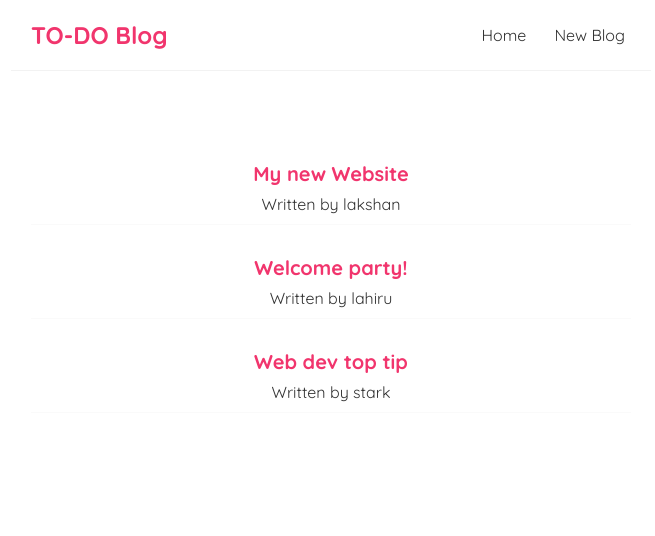
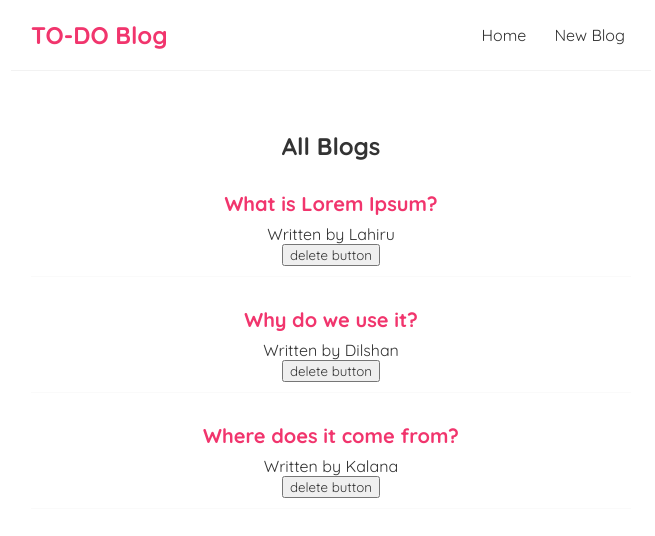
Before and after one commit to LahiruLakshan/Learning-ReactJS, a React (Create React App) app: page / in a window 1280 px wide. Shown: the top 536 px of the page, without its empty margins (309-964 px from the left). Built offline with nearby package versions, Linux system fonts and the light colour scheme; data requests are answered from the project's data file.

Commit message:
blog to given json data

```diff
--- /dev/null
+++ b/data/db.json
@@ -0,0 +1,22 @@
+{
+  "blogs": [
+    {
+      "title": "What is Lorem Ipsum?",
+      "body": "Lorem Ipsum is simply dummy text of the printing and typesetting industry. Lorem Ipsum has been the industry's standard dummy text ever since the 1500s, when an unknown printer took a galley of type and scrambled it to make a type specimen book. It has survived not only five centuries, but also the leap into electronic typesetting, remaining essentially unchanged. It was popularised in the 1960s with the release of Letraset sheets containing Lorem Ipsum passages, and more recently with desktop publishing software like Aldus PageMaker including versions of Lorem Ipsum.",
+      "author": "Lahiru",
+      "id": 1
+    },
+    {
+      "title": "Why do we use it?",
+      "body": "It is a long established fact that a reader will be distracted by the readable content of a page when looking at its layout. The point of using Lorem Ipsum is that it has a more-or-less normal distribution of letters, as opposed to using 'Content here, content here', making it look like readable English. Many desktop publishing packages and web page editors now use Lorem Ipsum as their default model text, and a search for 'lorem ipsum' will uncover many web sites still in their infancy. Various versions have evolved over the years, sometimes by accident, sometimes on purpose (injected humour and the like).",
+      "author": "Dilshan",
+      "id": 2
+    },
+    {
+      "title": "Where does it come from?",
+      "body": "Contrary to popular belief, Lorem Ipsum is not simply random text. It has roots in a piece of classical Latin literature from 45 BC, making it over 2000 years old. Richard McClintock, a Latin professor at Hampden-Sydney College in Virginia, looked up one of the more obscure Latin words, consectetur, from a Lorem Ipsum passage, and going through the cites of the word in classical literature, discovered the undoubtable source. Lorem Ipsum comes from sections 1.10.32 and 1.10.33 of \"de Finibus Bonorum et Malorum\" (The Extremes of Good and Evil) by Cicero, written in 45 BC. This book is a treatise on the theory of ethics, very popular during the Renaissance. The first line of Lorem Ipsum, \"Lorem ipsum dolor sit amet..\", comes from a line in section 1.10.32.",
+      "author": "Kalana",
+      "id": 3
+    }
+  ]
+}
--- /dev/null
+++ b/src/blogList.js
@@ -0,0 +1,22 @@
+import React from 'react';
+
+const BlogList = ({blogs, title, handleDelete}) => {
+
+    // const blogs = props.blogs;
+    // const title = props.title;
+
+    return (
+        <div className={"blog-list"}>
+            <h2>{title}</h2>
+            {blogs.map((blog) => (
+                <div className={"blog-preview"} key={blog.id}>
+                    <h2>{blog.title}</h2>
+                    <p>Written by {blog.author}</p>
+                    <button onClick={() => handleDelete(blog.id)}>delete button</button>
+                </div>
+            ))}
+        </div>
+    );
+}
+
+export default BlogList;
--- a/src/home.js
+++ b/src/home.js
@@ -1,28 +1,50 @@
-import React, {useState} from 'react';
+import React, {useEffect, useState} from 'react';
+import BlogList from "./blogList";
 
 const Home = (props) => {
-    const [blogs, setBBlogs] = useState([
-        {title: "My new Website", body: "lorem ipsum...", author: "lakshan", id: 1},
-        {title: "Welcome party!", body: "lorem ipsum...", author: "lahiru", id: 2},
-        {title: "Web dev top tip", body: "lorem ipsum...", author: "stark", id: 3}
-    ]);
+    const [blogs, setBlogs] = useState(null);
+    const [isPending, setIsPending] = useState(true)
+    const [error, setError] = useState(null)
+    const [name, setName]  = useState("lahiru")
+
     const handleClick = () => {
         console.log("hello, lahiru");
+        setName("Tissera");
+
     }
 
+    const handleDelete =(id) => {
+        const newBlogs = blogs.filter(blog => blog.id !== id);
+        setBlogs(newBlogs);
+    }
+
+    useEffect(() => {
+        setTimeout(() => {
+            fetch("http://localhost:8000/blogs")
+                .then(res =>{
+                    if (!res.ok){
+                        throw Error("Could not fetch the data for that resource")
+                    }
+                    return res.json();
+                })
+                .then(data => {
+                    setBlogs(data);
+                    setIsPending(false);
+                    setError(null);
+                })
+                .catch(err => {
+                    setIsPending(false)
+                    setError(err.message);
+            })
+        }, 1000)
+    },[])
 
     return (
         <div className={"home"}>
+            {error && <div>{error}</div>}
+            {isPending && <div>Loading...</div>}
+            {blogs && <BlogList blogs={blogs} title={"All Blogs"} handleDelete={handleDelete}/>}
 
-            {blogs.map((blog) => (
-                <div className={"blog-preview"} key={blog.id}>
-                    <h2>{blog.title}</h2>
-                    <p>Written by {blog.author}</p>
-                </div>
-            ))}
-
-            {/*<h2>Home Page</h2>*/}
-            {/*<button onClick={handleClick}>Click me</button>*/}
         </div>
     );
 }
```
